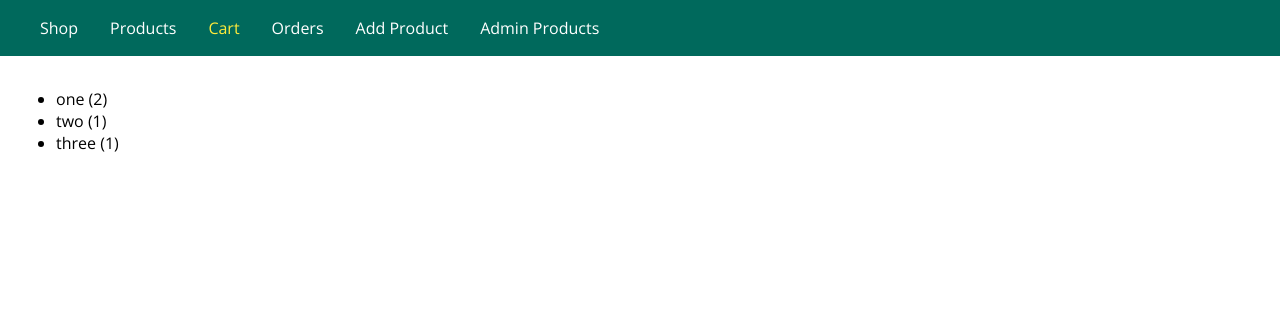
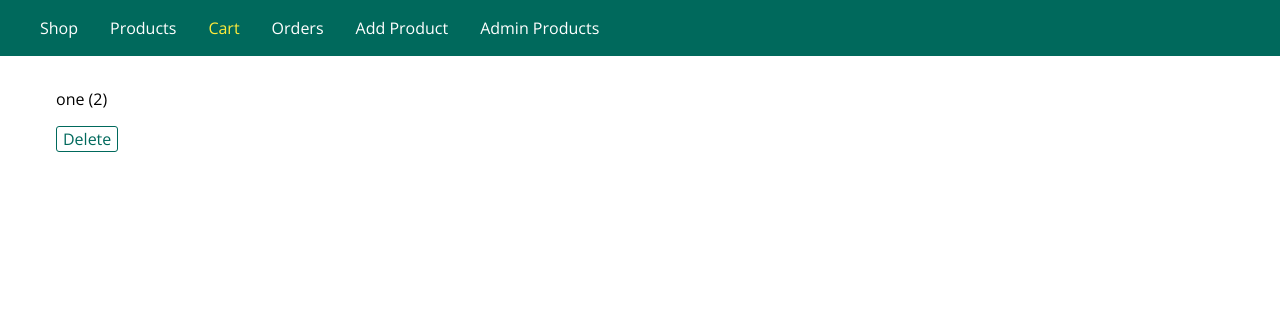
Before and after one commit to YehonatanBinyamini/ShoppingApp, a Node server app: page /cart in a window 1280 px wide. Shown: the top 316 px of the page. Run offline with Node 20, Linux system fonts and the light colour scheme; some libraries are stand-ins or nearby versions.

Commit message:
delete product from cart

```diff
--- a/controllers/shop.js
+++ b/controllers/shop.js
@@ -60,9 +60,17 @@ exports.postCart = (req, res, next) => {
   Product.findByID(prodId, (product) => {
     Cart.addProduct(prodId, product.price);
   });
-  console.log(prodId);
   res.redirect("/products");
 };
+
+exports.postDeleteProduct = (req, res, next) => {
+  const prodId = req.body.productId;
+  Product.findByID(prodId, (product) => {
+    console.log(product)
+    Cart.deleteProduct(prodId, product.price);
+    res.redirect("/cart");
+  });
+}
 
 exports.getOrders = (req, res, next) => {
   res.render("shop/orders", {
--- a/data/cart.json
+++ b/data/cart.json
@@ -1 +1 @@
-{"products":[{"id":"92229822","qty":2},{"id":"67127589","qty":1},{"id":"94881916","qty":1}],"totalPrice":"57.83"}
+{"products":[{"id":"92229822","qty":2}],"totalPrice":-1.2799999999999994}
--- a/data/products.json
+++ b/data/products.json
@@ -1 +1 @@
-[{"id":"92229822","title":"one","price":"12.05","description":"","image":"https://cdn.pixabay.com/photo/2016/03/31/20/51/book-1296045_960_720.png"},{"id":"67127589","title":"two","price":"13.33","description":"","image":"https://cdn.pixabay.com/photo/2016/03/31/20/51/book-1296045_960_720.png"},{"id":"94881916","title":"three","price":"20.40","description":"","image":"https://cdn.pixabay.com/photo/2016/03/31/20/51/book-1296045_960_720.png"}]
+[{"id":"92229822","title":"one","price":"12.05","description":"","image":"https://cdn.pixabay.com/photo/2016/03/31/20/51/book-1296045_960_720.png"},{"id":"67127589","title":"two","price":"13.33","description":"","image":"https://cdn.pixabay.com/photo/2016/03/31/20/51/book-1296045_960_720.png"}]
--- a/routes/shop.js
+++ b/routes/shop.js
@@ -12,6 +12,7 @@ router.get('/products', shopControllers.getProducts);
 router.get('/products/:productID', shopControllers.getProduct) //dynamic route comes last to get priority to the other paths
 router.get('/cart', shopControllers.getCart);
 router.post('/cart', shopControllers.postCart);
+router.post('/cart-delete-product', shopControllers.postDeleteProduct)
 router.get('/checkout', shopControllers.getCheckout);
 router.get('/orders', shopControllers.getOrders);
 
--- a/views/shop/cart.ejs
+++ b/views/shop/cart.ejs
@@ -9,7 +9,11 @@
                 <% if (products.length>0) {%>
                     <ul>
                         <% products.forEach(p => {%>
-                            <li><%=p.product.title%> (<%=p.qty%>)</li>
+                            <p><%=p.product.title%> (<%=p.qty%>)</p>
+                            <form action="/cart-delete-product" method="post">
+                                <input type="hidden" name="productId" value="<%=p.product.id%>">
+                                <button type="submit" class="btn">Delete</button>
+                            </form>
                             <%})%>
                     </ul>
                 <% } else { %>
```
Also changed, not shown: models/cart.js (+16 -0 lines).
